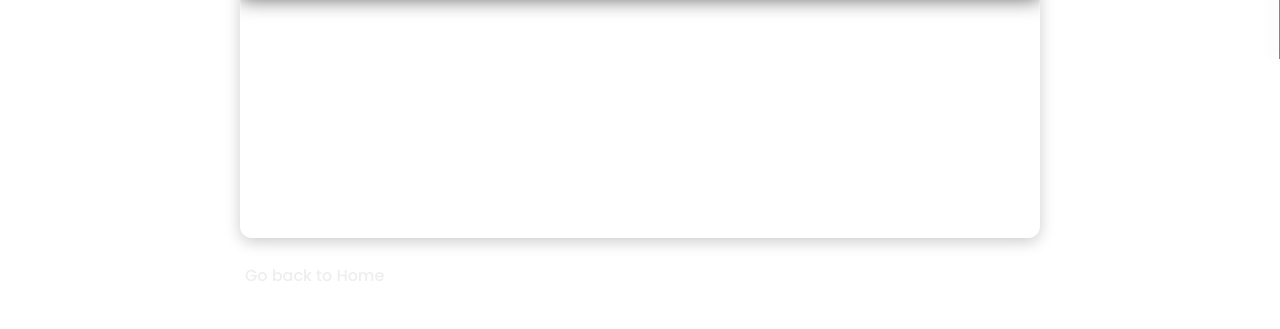
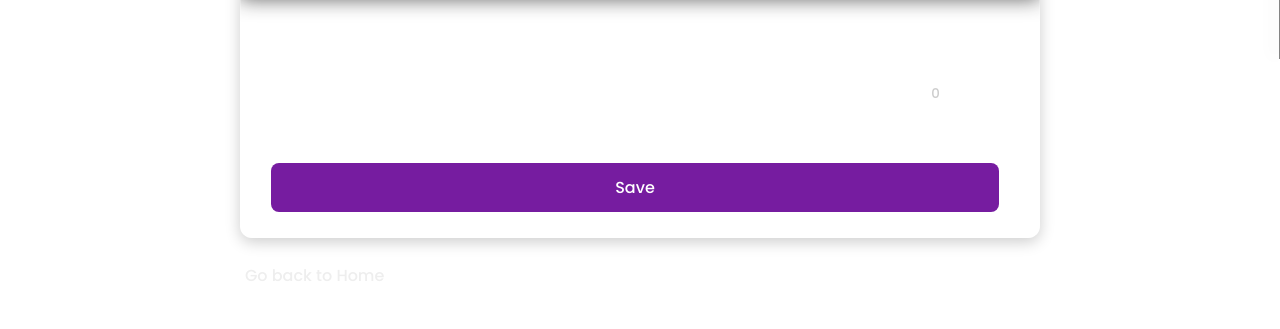
Before and after one commit to Mjking102004/Unbound, a Flask app: page /SecondPage.html in a window 1280 px wide. Shown: the part 801-1130 px from the top of the page. Run offline with Flask 3, Linux system fonts and the light colour scheme.

Commit message:
Created party and save button

```diff
--- a/T-Voice/templates/SecondPage.html
+++ b/T-Voice/templates/SecondPage.html
@@ -189,6 +189,29 @@
         padding: 8px 0;
         border-bottom: 1px solid rgba(255, 255, 255, 0.1);
     }
+    #party-count {
+         width: 60px;
+         padding: 6px 10px;
+         border-radius: 8px;
+         background-color: rgba(255, 255, 255, 0.2);
+         border: 1px solid rgba(255, 255, 255, 0.3);
+         color: white;
+         text-align: center;
+         font-family: 'Poppins', sans-serif;
+
+    }
+    .summary-footer{
+        display:flex;
+        justify-content: space-between;
+        align-items: baseline;
+        margin-top: 20px;
+        margin-bottom: 10px;
+    }
+    .party-group{
+        display: flex;
+        align-items: center;
+        gap: 10px;
+    }
 </style>
 
 <body>
@@ -220,10 +243,20 @@
             <div class="card">
                 <h2 style="font-family: 'Poppins', sans-serif; font-weight: 500;">Summary</h2>
                 <ul id="total-event-list"></ul>
-                <div class="final-total">
-                    <strong style="font-family: 'Poppins', sans-serif; font-weight: 500;">Total Amount:</strong>
-                    <span id="total-amount-value" style="font-family: 'Poppins', sans-serif; font-weight: 500;">$0.00</span>
+                <div class="summary-footer">
+                    <div class="final-total">
+                        <strong style="font-family: 'Poppins', sans-serif; font-weight: 500;">Total Amount:</strong>
+                        <span id="total-amount-value" style="font-family: 'Poppins', sans-serif; font-weight: 500;">$0.00</span>
+                    </div>
+
+                    <div class="party-group">
+                        <label style="font-family: 'Poppins', sans-serif; font-weight: 500;" for="party-count">Party:</label>
+                        <input type="number" id="party-count" placeholder="0" min="0" />
+                    </div>
                 </div>
+
+                <button id="save-button">Save</button>
+
             </div>
         </div>
 
```
